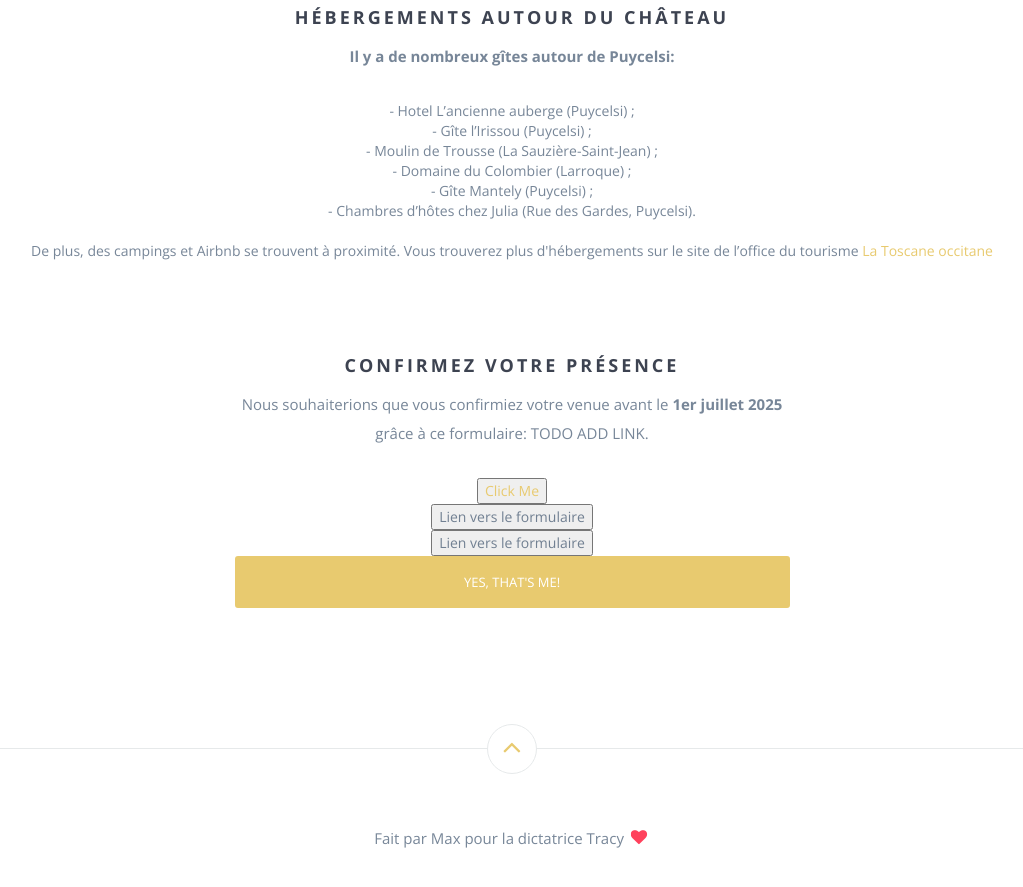
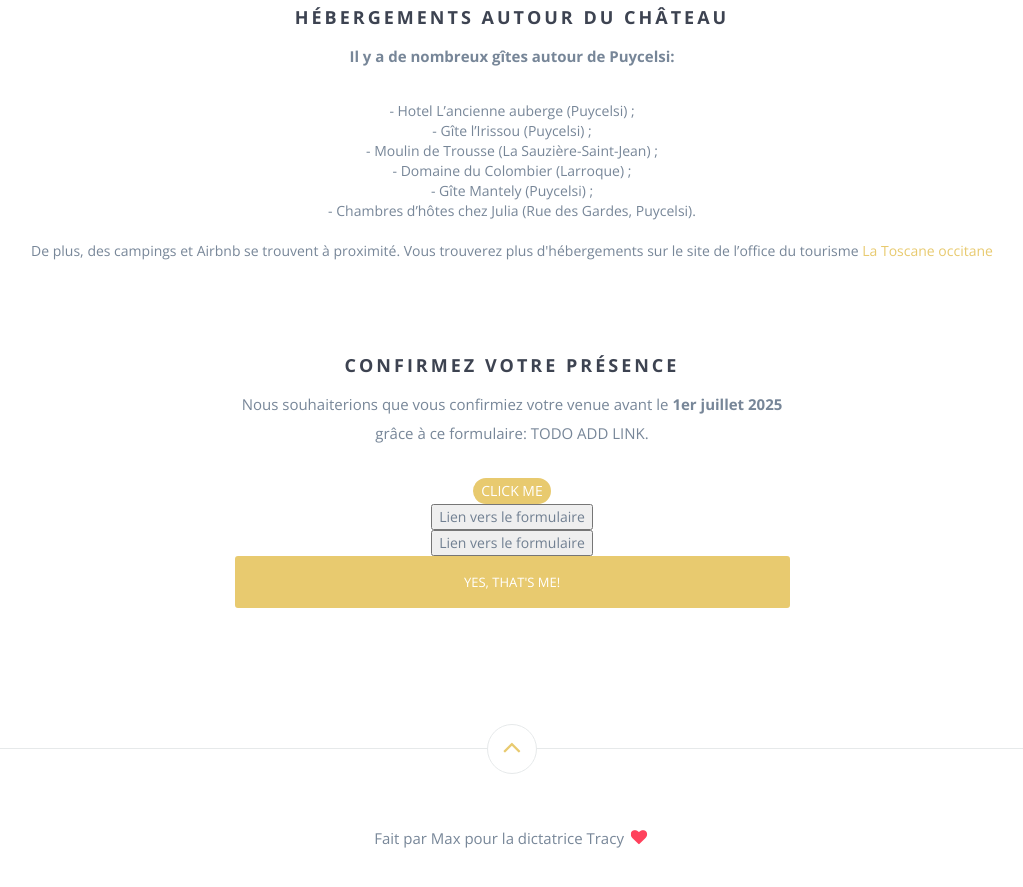
Before and after one commit to mdreveton/wedding, a website: page 4befbdfbc94bd1520672d4421b443c62ef7b5c0a/index.html in a window 1280 px wide. Shown: the part 3150-4037 px from the top of the page, without its empty margins (128-1151 px from the left). Drawn offline with nearby package versions, Linux system fonts and the light colour scheme; some packages are replaced by stand-ins of ours; files whose address does not match are found by name.

Commit message:
test nise en page button

```diff
--- a/4befbdfbc94bd1520672d4421b443c62ef7b5c0a/index.html
+++ b/4befbdfbc94bd1520672d4421b443c62ef7b5c0a/index.html
@@ -333,7 +333,7 @@ Plus d’informations sur le site de l’office de tourisme de la région: <a hr
                 <p>Nous souhaiterions que vous confirmiez votre venue avant le <strong>1er juillet 2025</strong> grâce à ce formulaire: TODO ADD LINK.</p>
 
 <a href="https://google.com/">
-  <button>Click Me</button>
+  <button class="btn-fill rsvp-btn">Click Me</button>
 </a>
 
 <form action="https://google.com">
```
